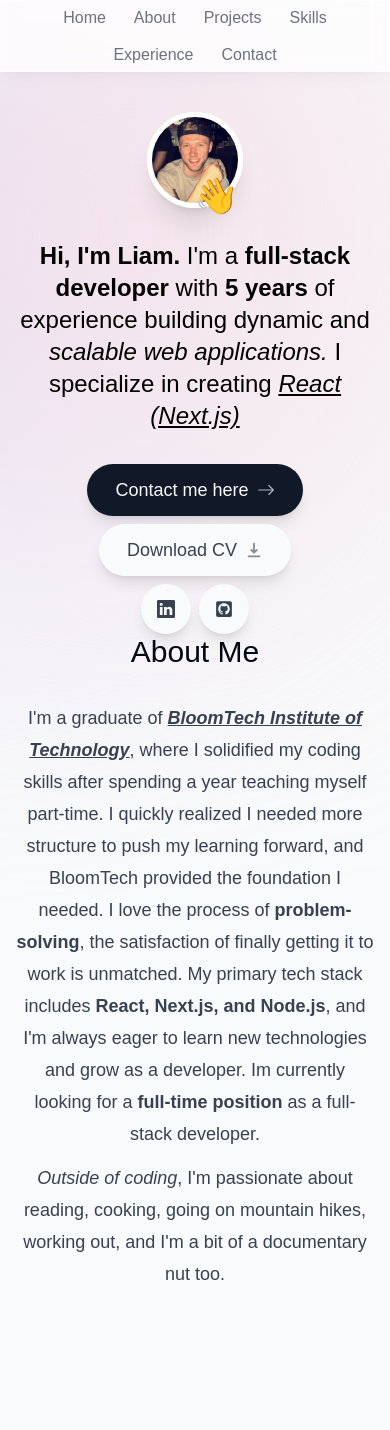
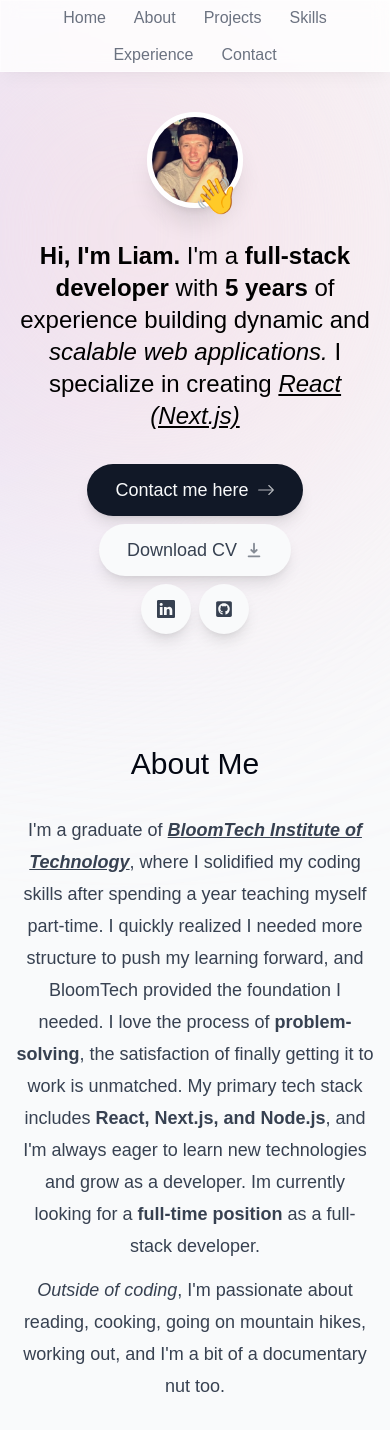
Before and after one commit to curm90/My-Dev-Portfolio, a Next.js app: page / in a window 390 px wide. Shown: the top 1430 px of the page. Before the commit the page ends 1402 px from the top, so only its background shows below. Built offline with nearby package versions, Linux system fonts and the light colour scheme.

Commit message:
add section header component

```diff
--- a/src/components/About.tsx
+++ b/src/components/About.tsx
@@ -1,7 +1,17 @@
+'use client';
+
+import { motion } from 'framer-motion';
+import SectionHeader from './SectionHeader';
+
 export default function About() {
   return (
-    <section className='mb-28 max-w-[45rem] text-center text-lg leading-8 text-gray-700'>
-      <h2 className='mb-8 text-3xl font-medium capitalize text-gray-950'>About me</h2>
+    <motion.section
+      initial={{ opacity: 0, y: 100 }}
+      animate={{ opacity: 1, y: 0 }}
+      transition={{ delay: 0.175 }}
+      className='mb-28 mt-28 max-w-[45rem] text-center text-lg leading-8 text-gray-700 sm:mt-0'
+    >
+      <SectionHeader header='About me' />
       <p className='mb-3'>
         I&apos;m a graduate of{' '}
         <a
@@ -25,6 +35,6 @@ export default function About() {
         <span className='italic'>Outside of coding</span>, I&apos;m passionate about reading,
         cooking, going on mountain hikes, working out, and I&apos;m a bit of a documentary nut too.
       </p>
-    </section>
+    </motion.section>
   );
 }
--- /dev/null
+++ b/src/components/SectionHeader.tsx
@@ -0,0 +1,3 @@
+export default function SectionHeader({ header }: { header: string }) {
+  return <h2 className='mb-8 text-3xl font-medium capitalize text-gray-950'>{header}</h2>;
+}
```
